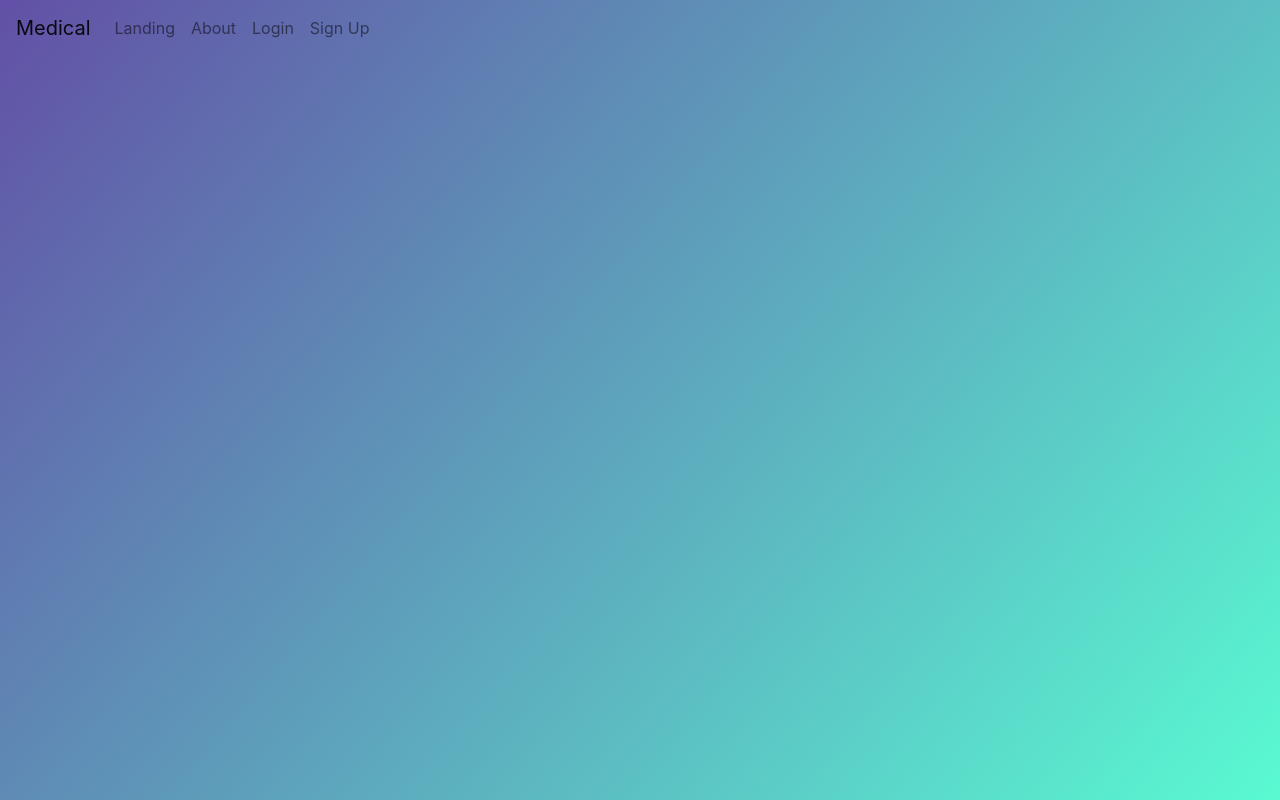
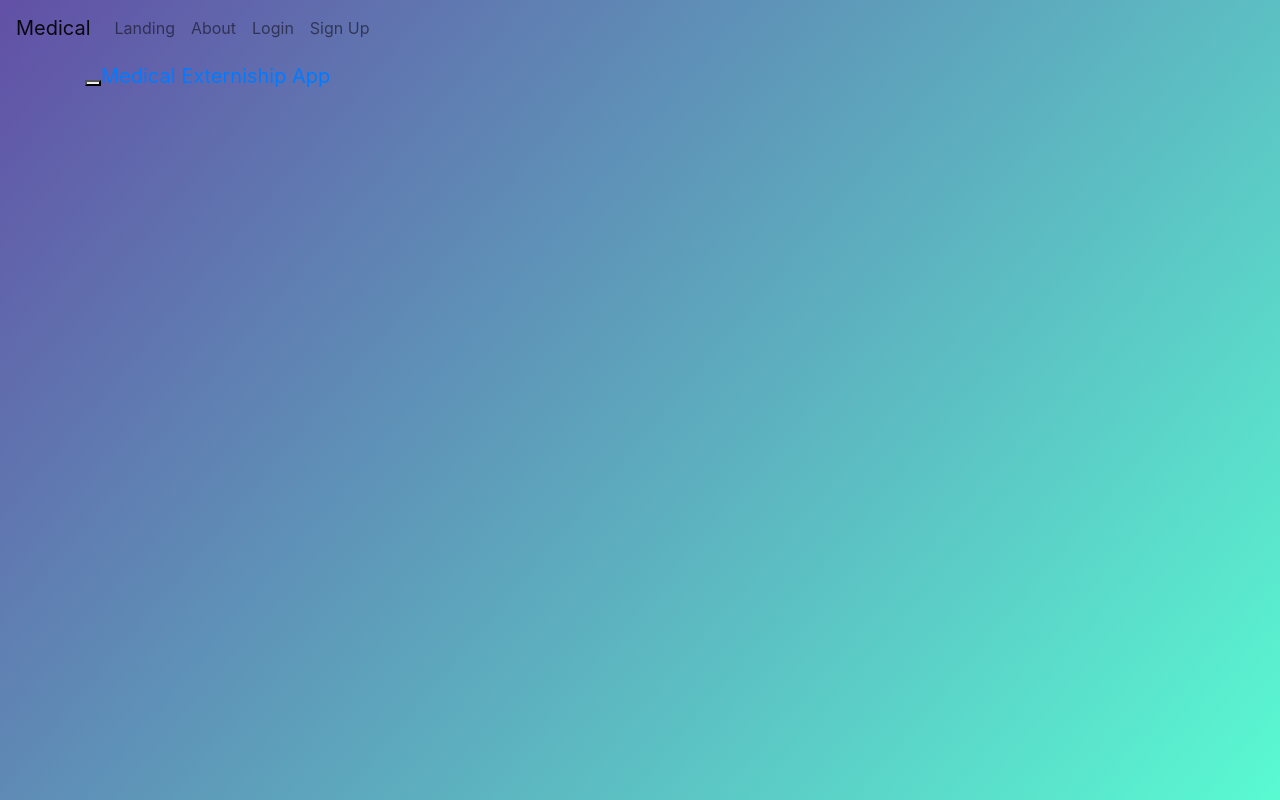
Before and after one commit to theMVPshop/dt04, a React (Create React App) app in the folder mvpjob/: page / in a window 1280 px wide. Built offline with nearby package versions, Linux system fonts and the light colour scheme.

Commit message:
removed nav tag in landing and navigation import on login

```diff
--- a/mvpjob/src/Components/LandingPage.js
+++ b/mvpjob/src/Components/LandingPage.js
@@ -1,10 +1,55 @@
 import React from "react";
-
 
 const LandingPage = () => {
   return (
-    <div>
-    </div>
+      <div className="container">
+        <div className="navbar-header">
+          <button
+            type="button"
+            className="navbar-toggle collapsed"
+            data-toggle="collapse"
+            data-target="#bs-example-navbar-collapse-1"
+          >
+            {" "}
+            <span className="sr-only">Toggle navigation</span>{" "}
+            <span className="icon-bar"></span>{" "}
+            <span className="icon-bar"></span>{" "}
+            <span className="icon-bar"></span>{" "}
+          </button>
+          <a className="navbar-brand page-scroll" href="#page-top">
+            Medical Externiship App
+          </a>{" "}
+        </div>
+
+        <div
+          className="collapse navbar-collapse"
+          id="bs-example-navbar-collapse-1"
+        >
+          <ul className="nav navbar-nav navbar-right">
+            <li>
+              <a href="#Jobtype" className="page-scroll">
+                Type of Jobs
+              </a>
+            </li>
+            <li></li>
+            <li>
+              <a href="#JobLocation" className="page-scroll">
+                Locations
+              </a>
+            </li>
+            <li>
+              <a href="#JobSearch" className="page-scroll">
+                Jobs available
+              </a>
+            </li>
+            <li>
+              <a href="#About us" className="page-scroll">
+                The team <img></img>
+              </a>
+            </li>
+          </ul>
+        </div>
+      </div>
   );
 };
 
--- a/mvpjob/src/Components/Login.js
+++ b/mvpjob/src/Components/Login.js
@@ -1,7 +1,7 @@
 import React, { useState } from "react";
 import Form from "react-bootstrap/Form";
 import Button from "react-bootstrap/Button";
-import Navigation from "./Navigation";
+
 
 function Login() {
   const [email, setEmail] = useState("");
```
